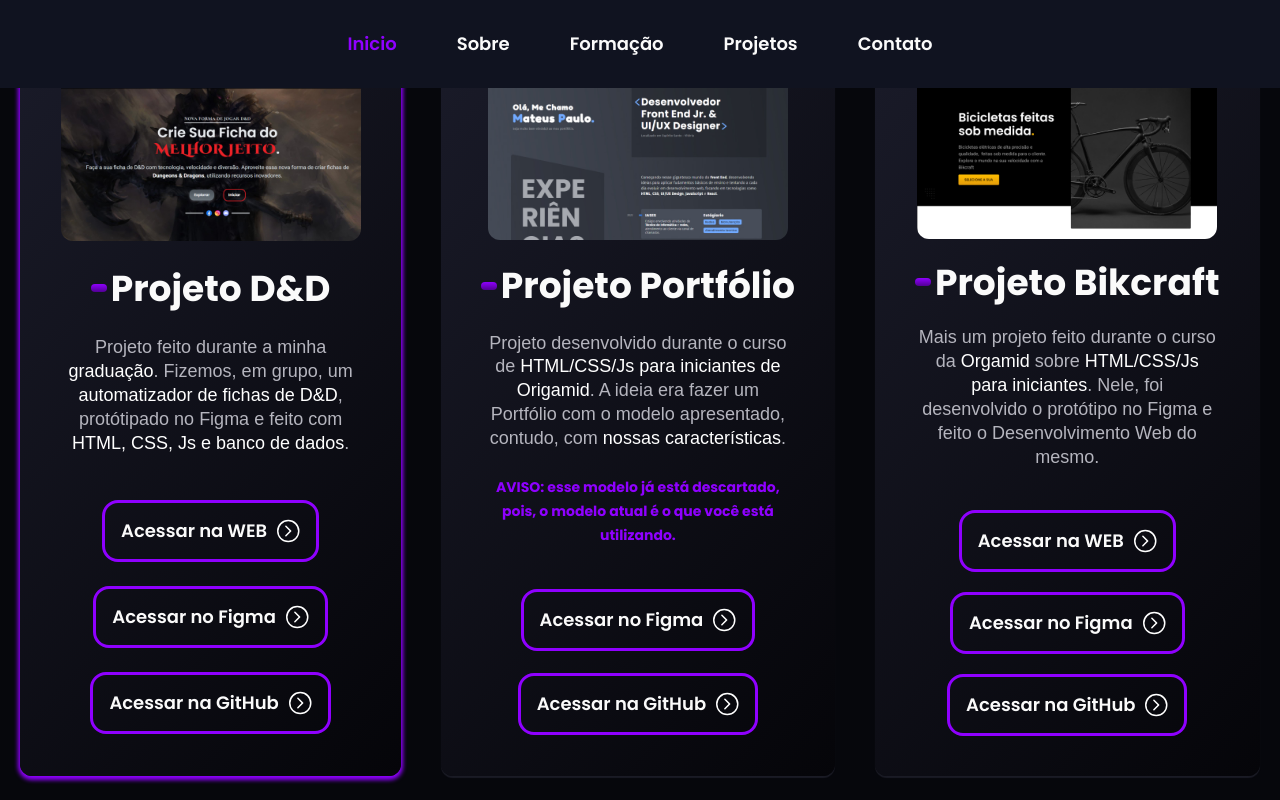
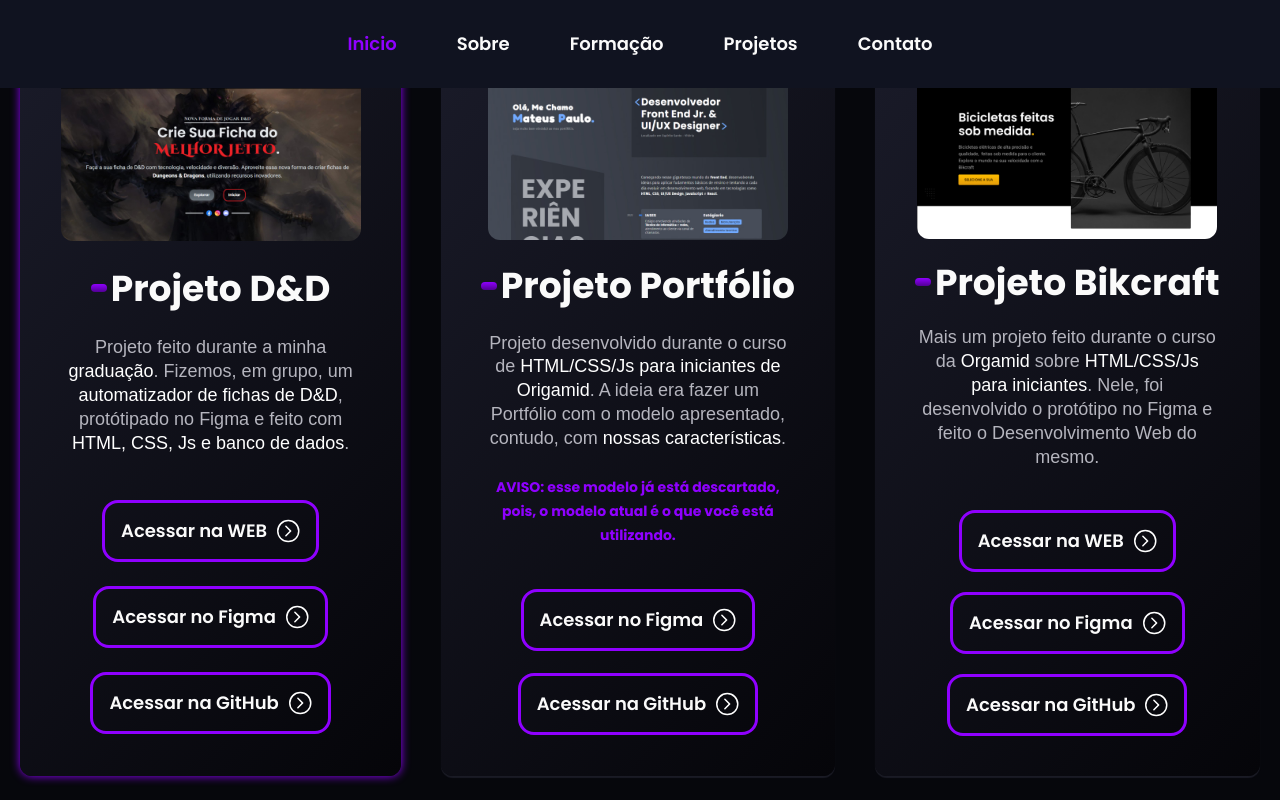
Before and after one commit to mateusdev7/mateusdev7.github.io, a plain HTML site: page index.html in a window 1280 px wide. In both pictures the pointer is over the item 210 px from the left and 2593 px from the top of the page. Shown: the part 2193-2993 px from the top of the page. Drawn offline with Linux system fonts and the light colour scheme; a web font is replaced by a local one.

Commit message:
Ultimo ajuste no hoover dos projetos

```diff
--- a/css/global/projetos/projetos.css
+++ b/css/global/projetos/projetos.css
@@ -58,7 +58,7 @@
 }
 
 .lista-projetos li:hover {
-    box-shadow:  0px 2px 4px 2px var(--destaque);
+    box-shadow: 0px 0px 10px var(--destaque);
     transition: 0.3s;
 }
 
```
